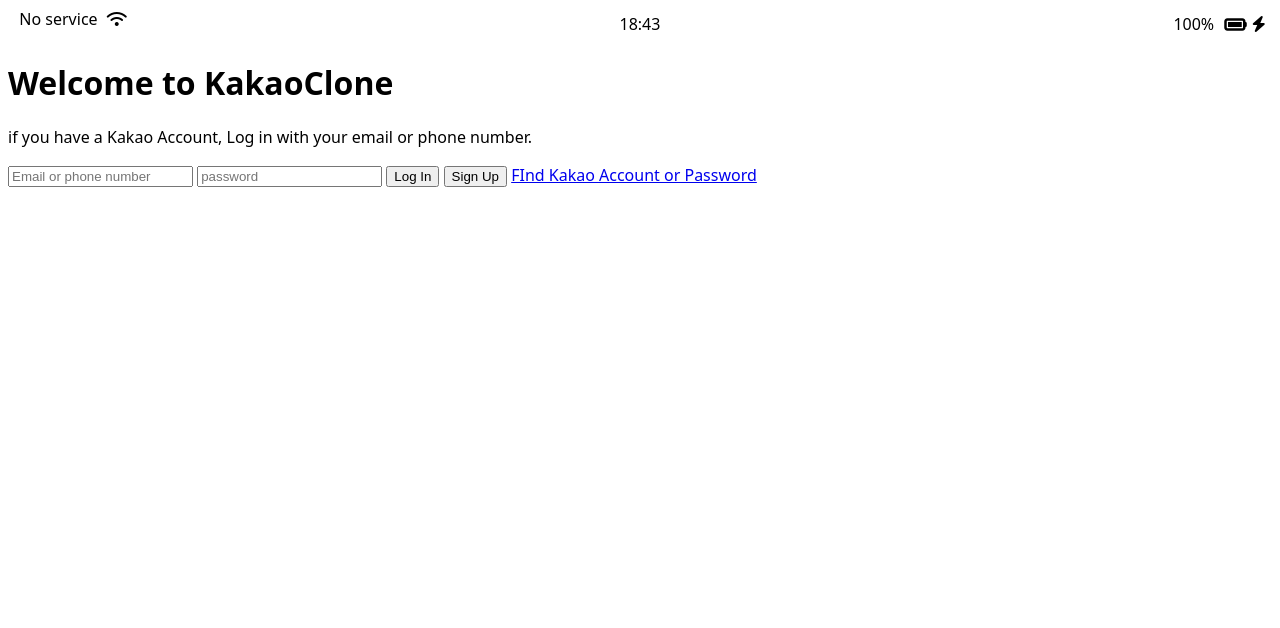
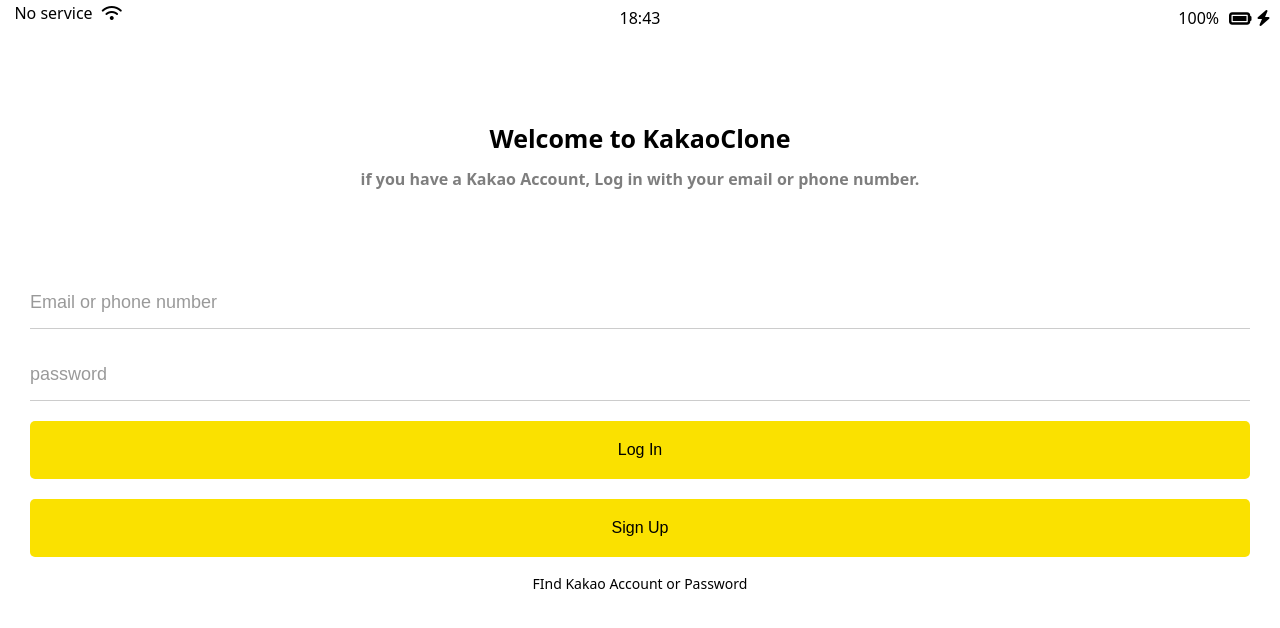
Before and after one commit to jaehyung00/kokoa-clone-2024, a plain HTML site: page index.html in a window 1280 px wide. Drawn offline with Linux system fonts and the light colour scheme.

Commit message:
No.1 page

```diff
--- /dev/null
+++ b/css/components/status-bar.css
@@ -0,0 +1,23 @@
+.status-bar {
+  display: flex;
+  justify-content: center;
+  padding: 5px 3px;
+}
+.status-bar__colum {
+  width: 33%;
+}
+.status-bar:first-child span {
+  margin: 5px;
+}
+.status-bar__colum:nth-child(2) {
+  display: flex;
+  justify-content: center;
+}
+.status-bar__colum:nth-child(3) {
+  display: flex;
+  justify-content: flex-end;
+  align-items: center;
+}
+.status-bar__colum .fa-battery-full {
+  margin: 0px 5px;
+}
--- /dev/null
+++ b/css/reset.css
@@ -0,0 +1,128 @@
+html,
+body,
+div,
+span,
+applet,
+object,
+iframe,
+h1,
+h2,
+h3,
+h4,
+h5,
+h6,
+p,
+blockquote,
+pre,
+a,
+abbr,
+acronym,
+address,
+big,
+cite,
+code,
+del,
+dfn,
+em,
+img,
+ins,
+kbd,
+q,
+s,
+samp,
+small,
+strike,
+strong,
+sub,
+sup,
+tt,
+var,
+b,
+u,
+i,
+center,
+dl,
+dt,
+dd,
+ol,
+ul,
+li,
+fieldset,
+form,
+label,
+legend,
+table,
+caption,
+tbody,
+tfoot,
+thead,
+tr,
+th,
+td,
+article,
+aside,
+canvas,
+details,
+embed,
+figure,
+figcaption,
+footer,
+header,
+hgroup,
+menu,
+nav,
+output,
+ruby,
+section,
+summary,
+time,
+mark,
+audio,
+video {
+  margin: 0;
+  padding: 0;
+  border: 0;
+  font-size: 100%;
+  font: inherit;
+  vertical-align: baseline;
+}
+/* HTML5 display-role reset for older browsers */
+article,
+aside,
+details,
+figcaption,
+figure,
+footer,
+header,
+hgroup,
+menu,
+nav,
+section {
+  display: block;
+}
+body {
+  line-height: 1;
+}
+ol,
+ul {
+  list-style: none;
+}
+blockquote,
+q {
+  quotes: none;
+}
+blockquote:before,
+blockquote:after,
+q:before,
+q:after {
+  content: "";
+  content: none;
+}
+table {
+  border-collapse: collapse;
+  border-spacing: 0;
+}
+
+input:focus {
+  outline: none;
+}
--- /dev/null
+++ b/css/screens/login.css
@@ -0,0 +1,55 @@
+.welcome-header {
+  margin: 90px 0px;
+  text-align: center;
+  display: flex;
+  flex-direction: column;
+  align-items: center;
+  font-weight: 600;
+}
+.welcome-header__tittle {
+  margin-bottom: 20px;
+  font-size: 25px;
+}
+.welcome-header__text {
+  width: 60%;
+  opacity: 0.5;
+}
+
+#login-form {
+  display: flex;
+  flex-direction: column;
+  margin: 0px 30px;
+}
+
+#login-form input {
+  border: none;
+  padding: 15px 0px;
+  font-size: 18px;
+
+  margin-bottom: 20px;
+}
+
+#login-form input:not([type="submit"]) {
+  border-bottom: 1px solid rgba(0, 0, 0, 0.2);
+}
+#login-form input::placeholder {
+  color: rgba(0, 0, 0, 0.4);
+  transition: border-color 0.3s ease-in-out;
+}
+
+#login-form input:focus {
+  border-color: var(--yellow);
+}
+#login-form input[type="submit"] {
+  background-color: var(--yellow);
+  cursor: pointer;
+  font-size: 16px;
+  padding: 20px 0px;
+  border-radius: 5px;
+}
+#login-form a {
+  text-align: center;
+  text-decoration: none;
+  color: inherit;
+  font-size: 14px;
+}
--- a/css/style.css
+++ b/css/style.css
@@ -1,27 +1,12 @@
+@import "reset.css";
+@import "components/status-bar.css";
+
+@import "variables.css";
+/* Components */
+
+@import "screens/login.css";
+/* Screens */
 body {
   font-family: system-ui, -apple-system, BlinkMacSystemFont, "Segoe UI", Roboto,
     Oxygen, Ubuntu, Cantarell, "Open Sans", "Helvetica Neue", sans-serif;
 }
-
-.status-bar {
-  display: flex;
-  justify-content: center;
-}
-.status-bar__colum {
-  width: 33%;
-}
-.status-bar:first-child span {
-  margin: 5px;
-}
-.status-bar__colum:nth-child(2) {
-  display: flex;
-  justify-content: center;
-}
-.status-bar__colum:nth-child(3) {
-  display: flex;
-  justify-content: flex-end;
-  align-items: center;
-}
-.status-bar__colum .fa-battery-full {
-  margin: 0px 5px;
-}
--- /dev/null
+++ b/css/variables.css
@@ -0,0 +1,3 @@
+:root {
+  --yellow: #fae100;
+}
--- a/index.html
+++ b/index.html
@@ -26,14 +26,14 @@
         <!-- Lighting Icon-->
       </div>
     </div>
-    <heade class="welcome-header">
+    <header class="welcome-header">
       <h1 class="welcome-header__tittle">Welcome to KakaoClone</h1>
       <p class="welcome-header__text">
         if you have a Kakao Account, Log in with your email or phone number.
       </p>
-    </heade>
+    </header>
 
-    <form id="Login-form">
+    <form id="login-form">
       <input type="text" placeholder="Email or phone number" />
       <input type="password" placeholder="password" />
       <input type="submit" value="Log In" />
```
Also changed, not shown: friends.html (added).
